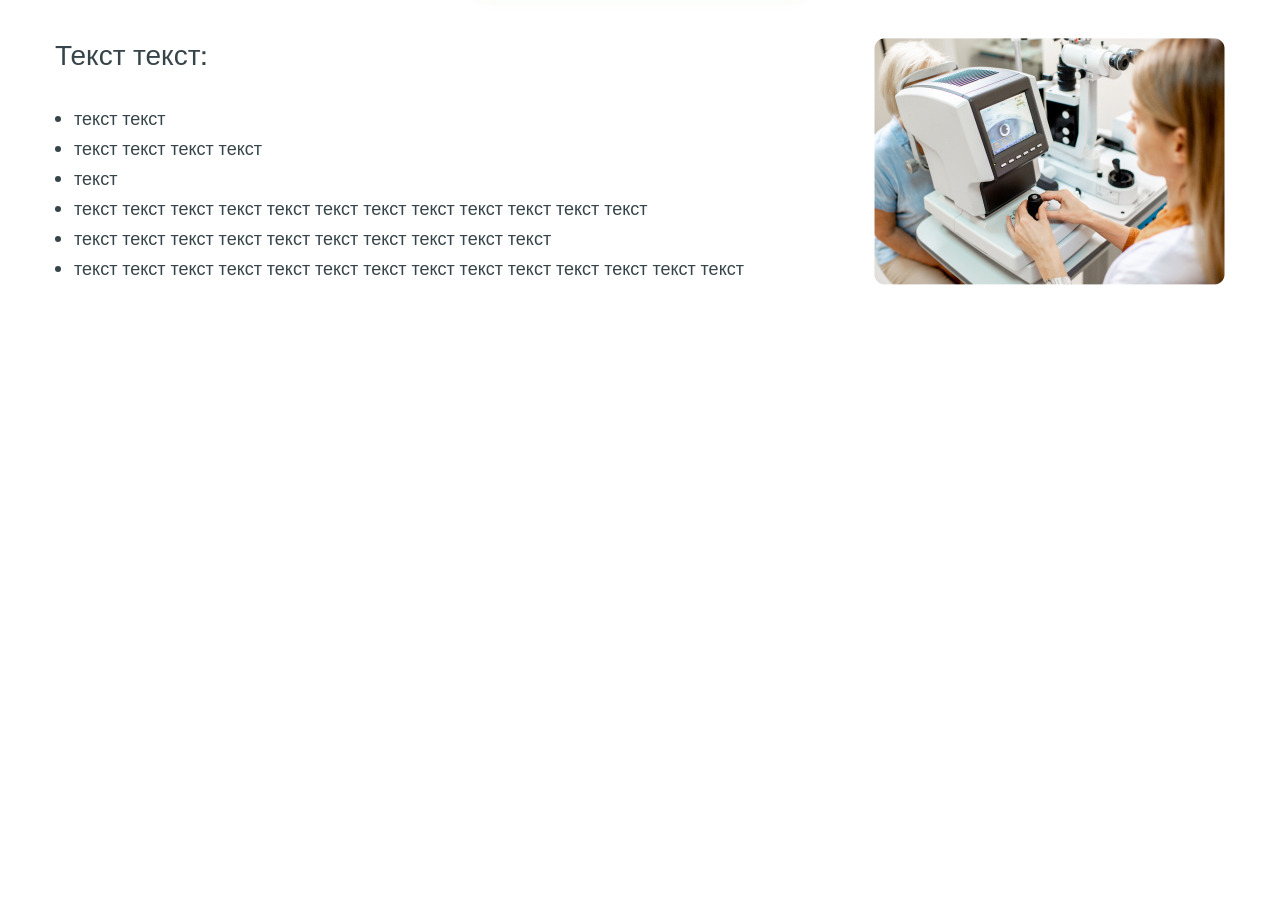
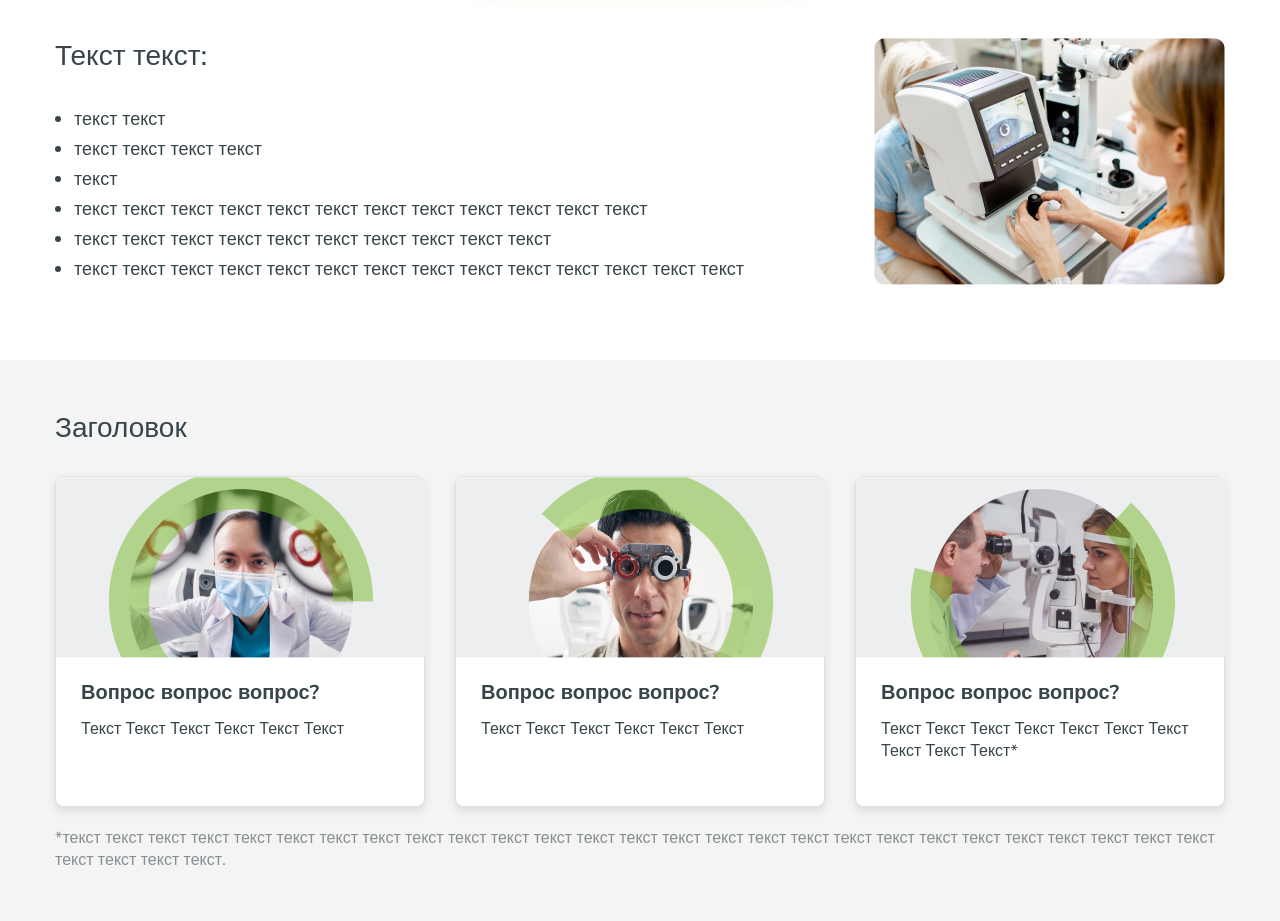
Before and after one commit to stas3112rus/optics, a website: page src/index.html in a window 1280 px wide. Shown: the part 734-1655 px from the top of the page. Before the commit the page ends 1034 px from the top, so only its background shows below. Drawn offline with nearby package versions, Linux system fonts and the light colour scheme; files that its build step writes are made by us from their sources; files whose address does not match are found by name.

Commit message:
question block

```diff
--- a/src/index.html
+++ b/src/index.html
@@ -294,5 +294,61 @@
         <img src="img/diagnostic.jpg" alt="Диагностика зрения">
       </div>
     </section>
+    <section class="QuestionBlock">
+      <div class="QuestionBlock__wrapper container">
+        <h2 class="Title__subtitle">
+          Заголовок
+        </h2>
+        <div class="QuestionBlock__carousel">
+            <div class="QuestionBlock__carouselItem">
+              <div class="QuestionBlock__carouselItemTop">
+                <img src="img/elipses/Frame-1.png" alt="Вопрос 1">
+              </div>
+              <div class="QuestionBlock__carouselItemContent">
+                <div class="QuestionBlock__carouselItemTitle">
+                  Вопрос вопрос вопрос?
+                </div>
+                <div class="QuestionBlock__carouselItemDescription">
+                 Текст Текст Текст Текст Текст Текст
+                </div>
+              </div>
+
+            </div>
+            <div class="QuestionBlock__carouselItem">
+              <div class="QuestionBlock__carouselItemTop">
+                <img src="img/elipses/Frame-2.png" alt="Вопрос 2">
+              </div>
+              <div class="QuestionBlock__carouselItemContent">
+                <div class="QuestionBlock__carouselItemTitle">
+                  Вопрос вопрос вопрос?
+                </div>
+                <div class="QuestionBlock__carouselItemDescription">
+                 Текст Текст Текст Текст Текст Текст
+                </div>
+              </div>
+
+            </div>
+            <div class="QuestionBlock__carouselItem">
+              <div class="QuestionBlock__carouselItemTop">
+                <img src="img/elipses/Frame-3.png" alt="Вопрос 3">
+              </div>
+              <div class="QuestionBlock__carouselItemContent">
+                <div class="QuestionBlock__carouselItemTitle">
+                  Вопрос вопрос вопрос?
+                </div>
+                <div class="QuestionBlock__carouselItemDescription">
+                 Текст Текст Текст Текст Текст Текст Текст Текст Текст Текст*
+                </div>
+              </div>
+
+            </div>
+        </div>
+
+        <div class="QuestionBlock__description">
+          *текст текст текст текст текст текст текст текст текст текст текст текст текст текст текст текст текст текст текст текст текст текст текст текст текст текст текст текст текст текст текст.
+        </div>
+
+      </div>
+    </section>
   </body>
 </html>
--- /dev/null
+++ b/src/sass/components/_QuestionBlock.scss
@@ -0,0 +1,43 @@
+.QuestionBlock {
+  margin-top: 60px;
+  padding: 50px 0;
+  background: $color-gray-3;
+
+  &__carousel {
+    margin-top: 30px;
+    display: flex;
+    justify-content: space-between;
+  }
+
+  &__carouselItem {
+    border-radius: 8px;
+    min-height: 331px;
+	width: 370px;
+    border: 1px solid $color-gray-4;
+    background: #fff;
+    box-shadow: 0px 4px 8px 0px rgba(0, 0, 0, 0.1);
+  }
+
+  &__carouselItemContent {
+    padding: 25px;
+  }
+
+  &__carouselItemTitle {
+    font-size: 20px;
+    font-weight: 700;
+    line-height: 20px;
+  }
+
+  &__carouselItemDescription {
+    margin-top: 15px;
+    font-size: 16px;
+    line-height: 22px;
+  }
+
+  &__description {
+	margin-top: 20px;
+    color: $color-gray-2;
+    font-size: 16px;
+	line-height: 22px;
+  }
+}
--- a/src/sass/style.scss
+++ b/src/sass/style.scss
@@ -27,3 +27,4 @@
 @import "components/MainBlock";
 @import "components/Advantages";
 @import "components/Contents";
+@import "components/QuestionBlock";
```
Also changed, not shown: dist/css/style.min.css, dist/index.html.
